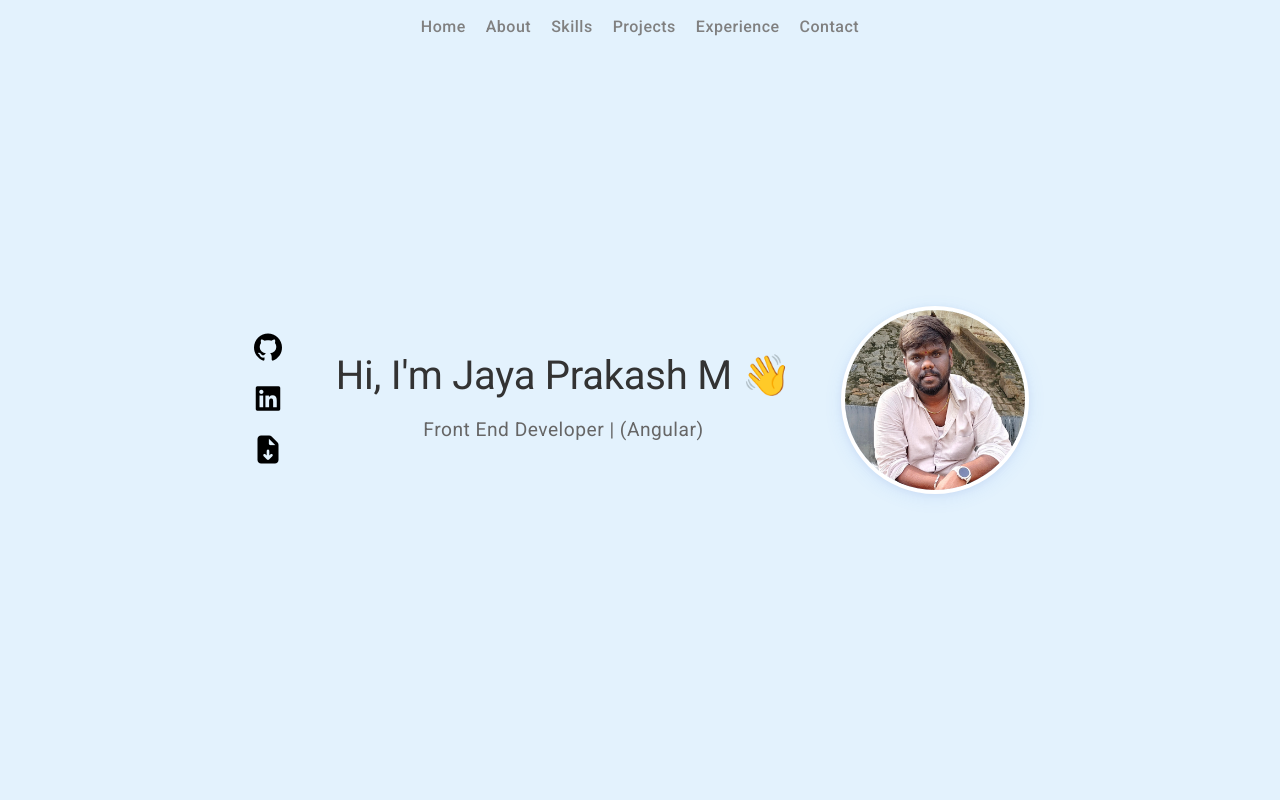
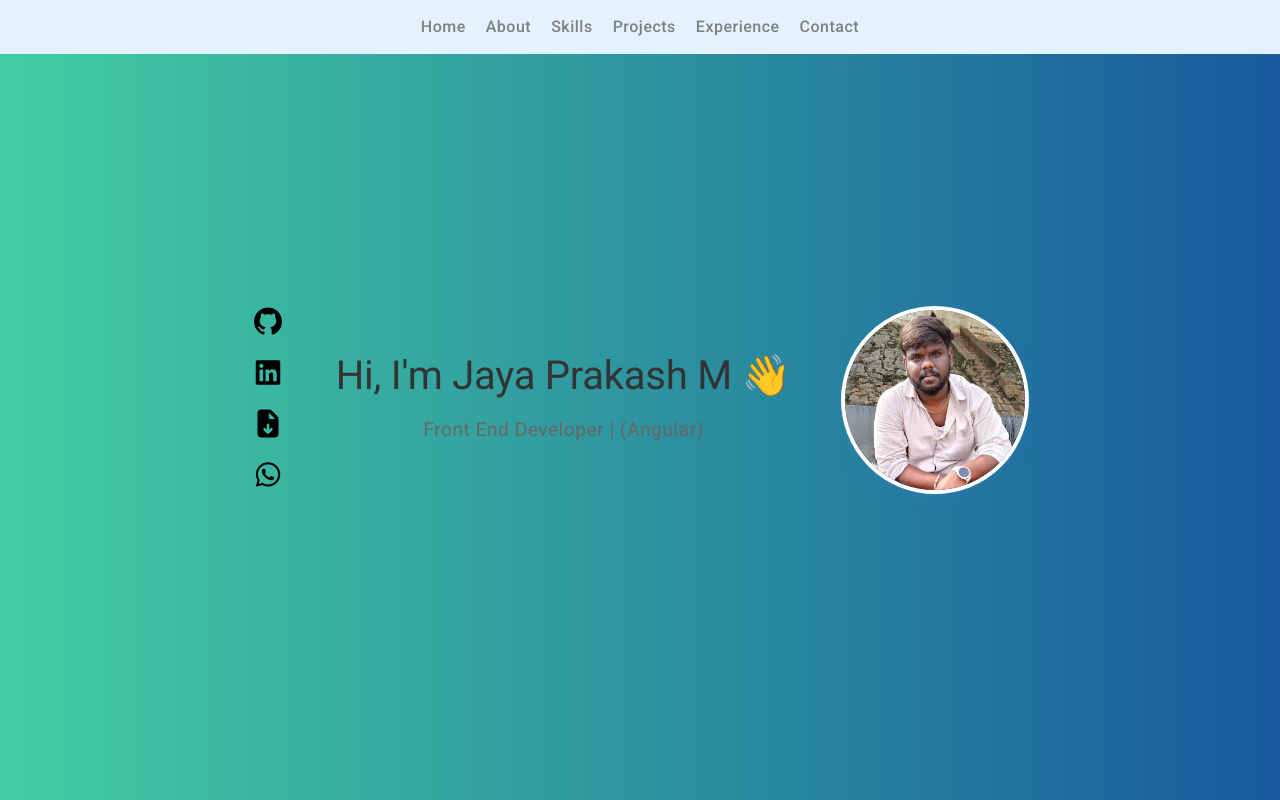
Before and after one commit to Jpprakash504/port-folio, an Angular app: page / in a window 1280 px wide. Shown: the top 800 px of the page. Built offline with nearby package versions, Linux system fonts and the light colour scheme.

Commit message:
my 2nd commit for whatts app

```diff
--- a/src/app/component/components/user/user.component.css
+++ b/src/app/component/components/user/user.component.css
@@ -40,6 +40,22 @@
     color: #FF6B6B; /* red-ish hover for download */
     transform: scale(1.2);
   }
+
+  /* .whatsapp-btn {
+  font-size: 35px;
+  color: #25D366;
+  background: #ffffff;
+  padding: 10px 12px;
+  border-radius: 50%;
+  box-shadow: 0px 4px 10px rgba(0,0,0,0.2);
+  transition: 0.3s;
+} */
+
+.hero-social-links a.whatsapp-btn:hover {
+  transform: scale(1.1);
+  color: #09ec68; /* red-ish hover for download */
+  box-shadow: 0px 6px 14px rgba(0,0,0,0.3);
+}
 
   /* Center Content */
   .hero-content {
--- a/src/app/component/components/user/user.component.html
+++ b/src/app/component/components/user/user.component.html
@@ -10,6 +10,9 @@
     <a href="Jayapraksh_3.5 Years_Angular_developer_Resume.pdf" download class="resume">
       <i class="fas fa-file-download"></i>
     </a>
+    <a href="https://wa.me/919042591469?text=Hi%20Prakash" target="_blank" class="whatsapp-btn">
+  <i class="fab fa-whatsapp"></i>
+</a>
   </div>
 
 
--- a/src/styles.css
+++ b/src/styles.css
@@ -9,8 +9,8 @@ body {
     background-color: #f0f0f0; /* change to any color you like */
     /* or for gradient */
     /* color: #fff; */
-    background: linear-gradient(to right, #e3f2fd, #e3f2fd);
-    /* background: linear-gradient(to right, #6a11cb, #2575fc);  #096C6C, #096C6C*/
+background: linear-gradient(to right, #43cea2, #185a9d);
+     /* background: linear-gradient(to right, #6a11cb, #2575fc);  #096C6C, #096C6C*/
     /* or for image */
     /* background-image: url('assets/bg.jpg'); */
     background-size: cover; /* ensures it covers entire page */
```
